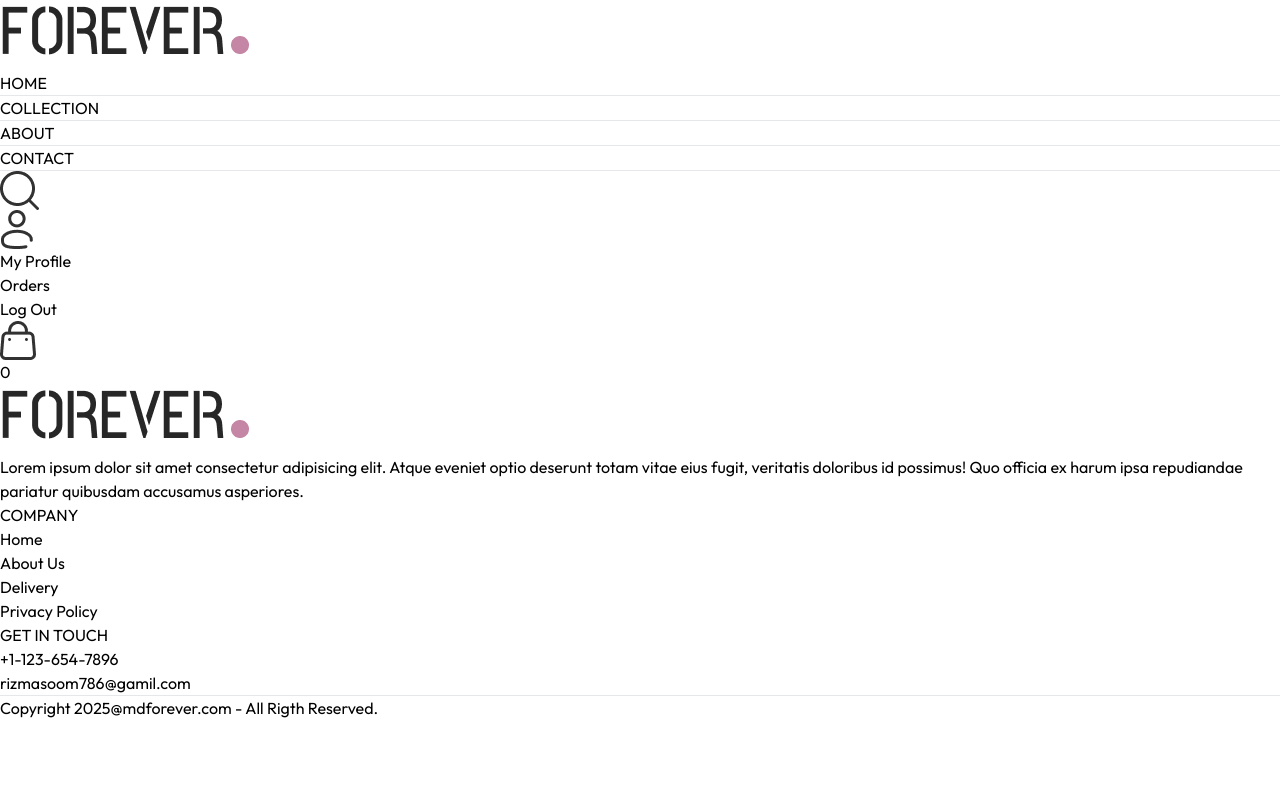
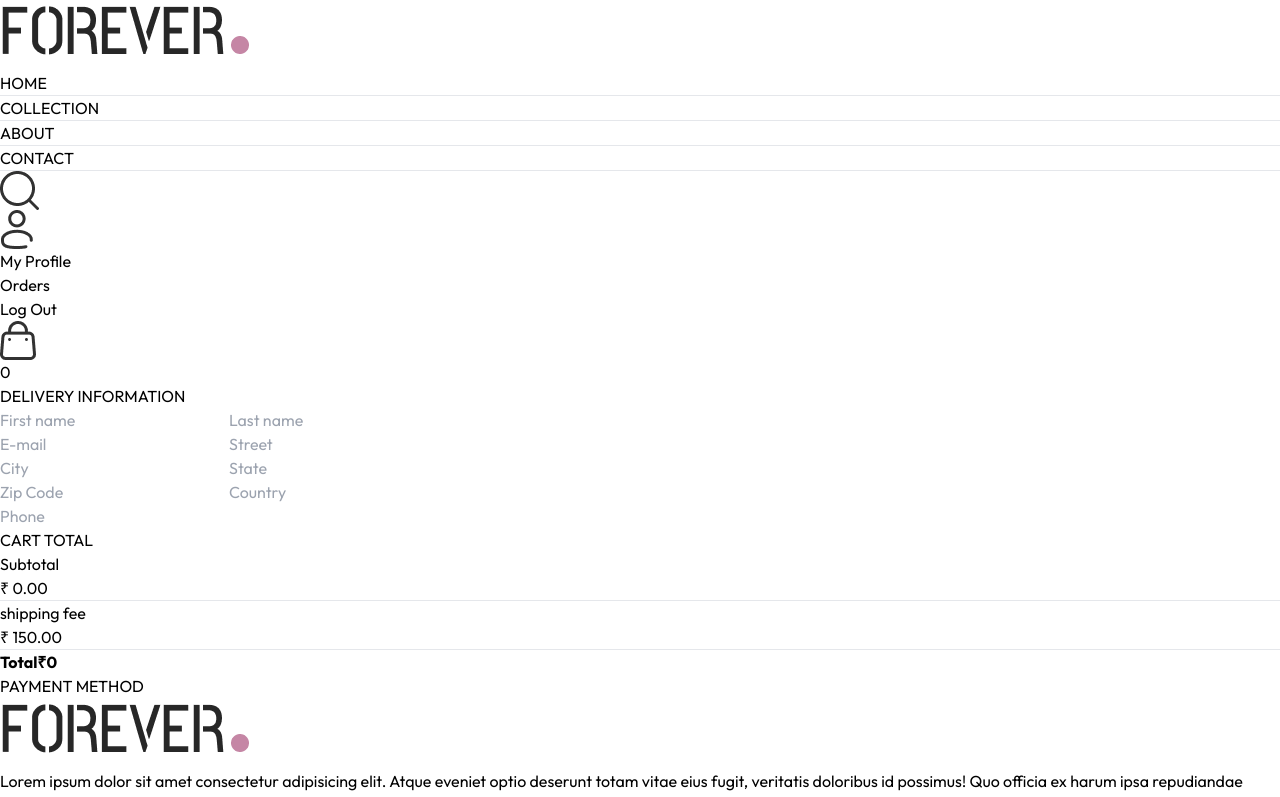
Before and after one commit to masoommd1/e-commerce, a React (Vite) app in the folder frontend/: page /place-order in a window 1280 px wide. Shown: the top 797 px of the page. Built offline with nearby package versions, Linux system fonts and the light colour scheme.

Commit message:
placeorder page design done

```diff
--- a/frontend/src/pages/Placeorder.jsx
+++ b/frontend/src/pages/Placeorder.jsx
@@ -1,9 +1,44 @@
 import React from 'react'
+import Title from '../components/Title'
+import CartTotal from '../components/CartTotal'
 
 const placeorder = () => {
   return (
-    <div>
+    <div className='flex flex-cols sm:flex-row justify-between gap-4 pt-5 sm:pt-14 min-h-[80vh] border-t'>
+      {/* left side  */}
+       <div className='flex flex-col gap-4 w-full sm:max-w-[480px]'>
+        <div className='text-xl sm:text-2xl my-3'>
+          <Title text1={'DELIVERY'} text2={'INFORMATION'}/>
+        </div>
+        <div  className='flex gap-3'>
+        <input type="text" className='border border-gray-300 rounded py-1.5 px-3.5 w-full' placeholder='First name' />
+        <input type="text" className='border border-gray-300 rounded py-1.5 px-3.5 w-full' placeholder='Last name' />
+        </div>
 
+        <input type="email" className='border border-gray-300 rounded py-1.5 px-3.5 w-full' placeholder='E-mail' />
+        <input type="text" className='border border-gray-300 rounded py-1.5 px-3.5 w-full' placeholder='Street' />
+
+        <div  className='flex gap-3'>
+        <input type="text" className='border border-gray-300 rounded py-1.5 px-3.5 w-full' placeholder='City' />
+        <input type="text" className='border border-gray-300 rounded py-1.5 px-3.5 w-full' placeholder='State' />
+        </div>
+
+         <div  className='flex gap-3'>
+        <input type="number" className='border border-gray-300 rounded py-1.5 px-3.5 w-full' placeholder='Zip Code' />
+        <input type="text" className='border border-gray-300 rounded py-1.5 px-3.5 w-full' placeholder='Country' />
+        </div>
+        <input type="number" className='border border-gray-300 rounded py-1.5 px-3.5 w-full' placeholder='Phone' />
+       </div>
+       {/* right side of placeorder page */}
+      <div className='mt-8'>
+        <div className='mt-8 min-w-80 '>
+          <CartTotal/>
+        </div>
+
+        <div className='mt-12'>
+          <Title  text1={'PAYMENT'} text2={'METHOD'}/>
+        </div>
+      </div>
     </div>
   )
 }
```
